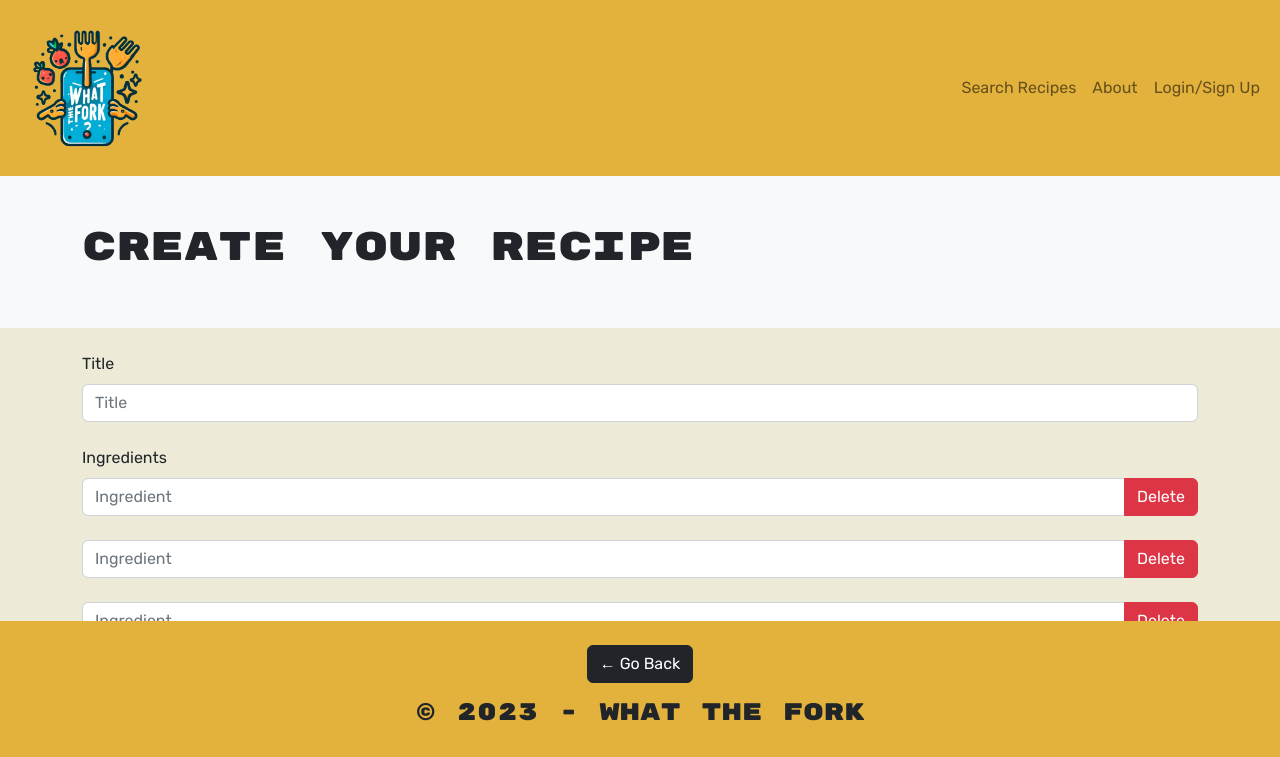
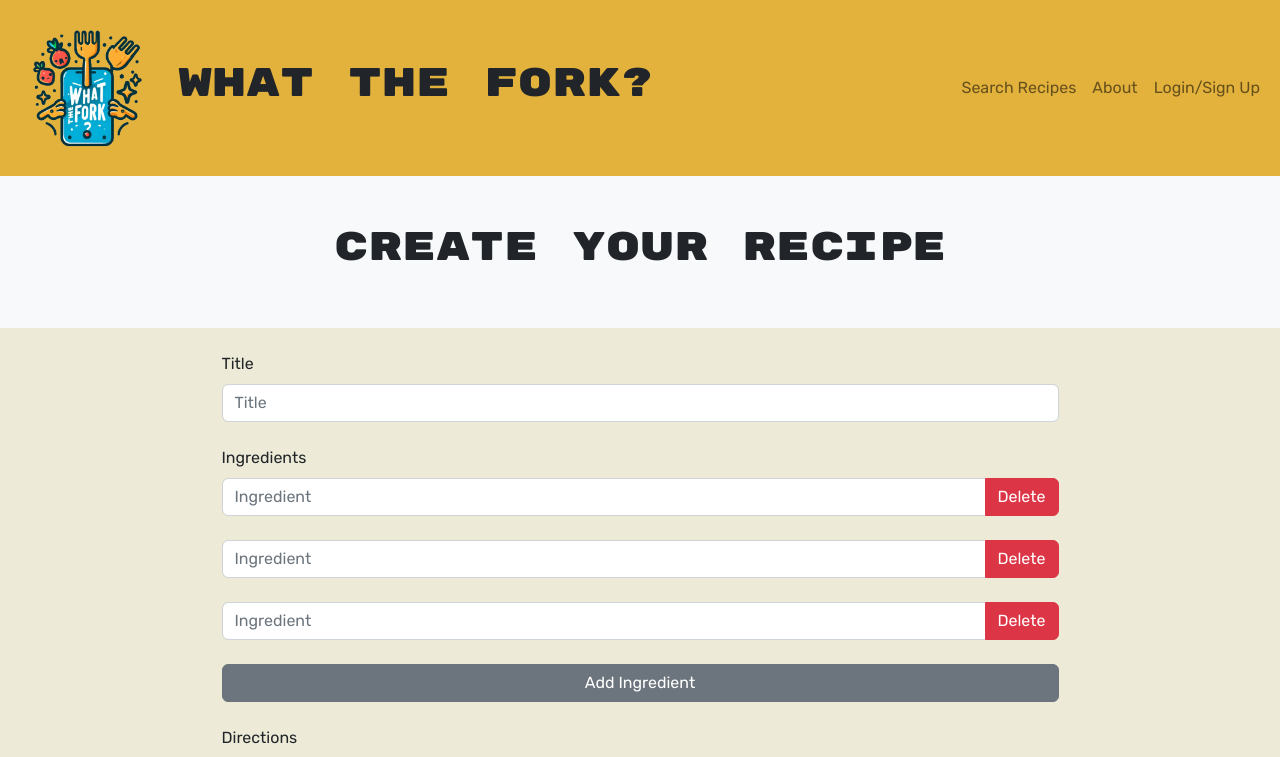
Before and after one commit to Achurale/What-The-Fork, a React (Vite) app in the folder client/: page /create in a window 1280 px wide. Shown: the top 757 px of the page. Built offline with nearby package versions, Linux system fonts and the light colour scheme.

Commit message:
Centered more pages

```diff
--- a/client/src/components/Footer.jsx
+++ b/client/src/components/Footer.jsx
@@ -4,7 +4,7 @@ const Footer = () => {
   const location = useLocation();
   const navigate = useNavigate();
   return (
-    <footer className="w-100 mt-auto text-dark p-4 fixed-bottom">
+    <footer className="w-100 mt-auto text-dark p-2 ">
       <div className="container text-center mb-5">
         {location.pathname !== '/' && (
           <button
--- a/client/src/components/Navbar.jsx
+++ b/client/src/components/Navbar.jsx
@@ -17,6 +17,9 @@ const AppNavbar = () => {
           <Navbar.Brand as={Link} to="/">
             <img src='./Whatthefork.png' width="150px"></img>
           </Navbar.Brand>
+
+          <h1>What the Fork?</h1>
+
           <Navbar.Toggle aria-controls="navbar" />
           <Navbar.Collapse id="navbar" className="d-flex flex-row-reverse">
             <Nav className="ml-auto d-flex">
--- a/client/src/pages/CreateRecipes.jsx
+++ b/client/src/pages/CreateRecipes.jsx
@@ -55,13 +55,14 @@ const CreateRecipes = () => {
     <>
       <div fluid className="text-dark bg-light p-5 mb-4">
         <Container>
-          <h1>Create your Recipe</h1>
+          <h1 className='text-center'>Create your Recipe</h1>
         </Container>
       </div>
+
       <Container>
         <Row>
           <Col>
-            <Form>
+            <Form className='w-75 mx-auto'>
               <Form.Group className="mb-4" controlId="title">
                 <Form.Label>Title</Form.Label>
                 <Form.Control type="text" placeholder="Title" />
@@ -91,6 +92,7 @@ const CreateRecipes = () => {
           </Col>
         </Row>
       </Container>
+
     </>
   );
 };
--- a/client/src/pages/SavedRecipes.jsx
+++ b/client/src/pages/SavedRecipes.jsx
@@ -39,12 +39,13 @@ const SavedRecipes = () => {
   return (
     <>
       <div fluid className="text-dark bg-light p-5">
-        <Container>
+        <Container className='text-center'>
           <h1>Viewing favorite recipes!</h1>
         </Container>
       </div>
+
       <Container>
-        <h2 className="pt-5">
+        <h2 className="pt-5 text-center">
           {userData.savedRecipes.length
             ? `Viewing ${userData.savedRecipes.length} saved ${
                 userData.savedRecipes.length === 1 ? "recipe" : "recipes"
```
